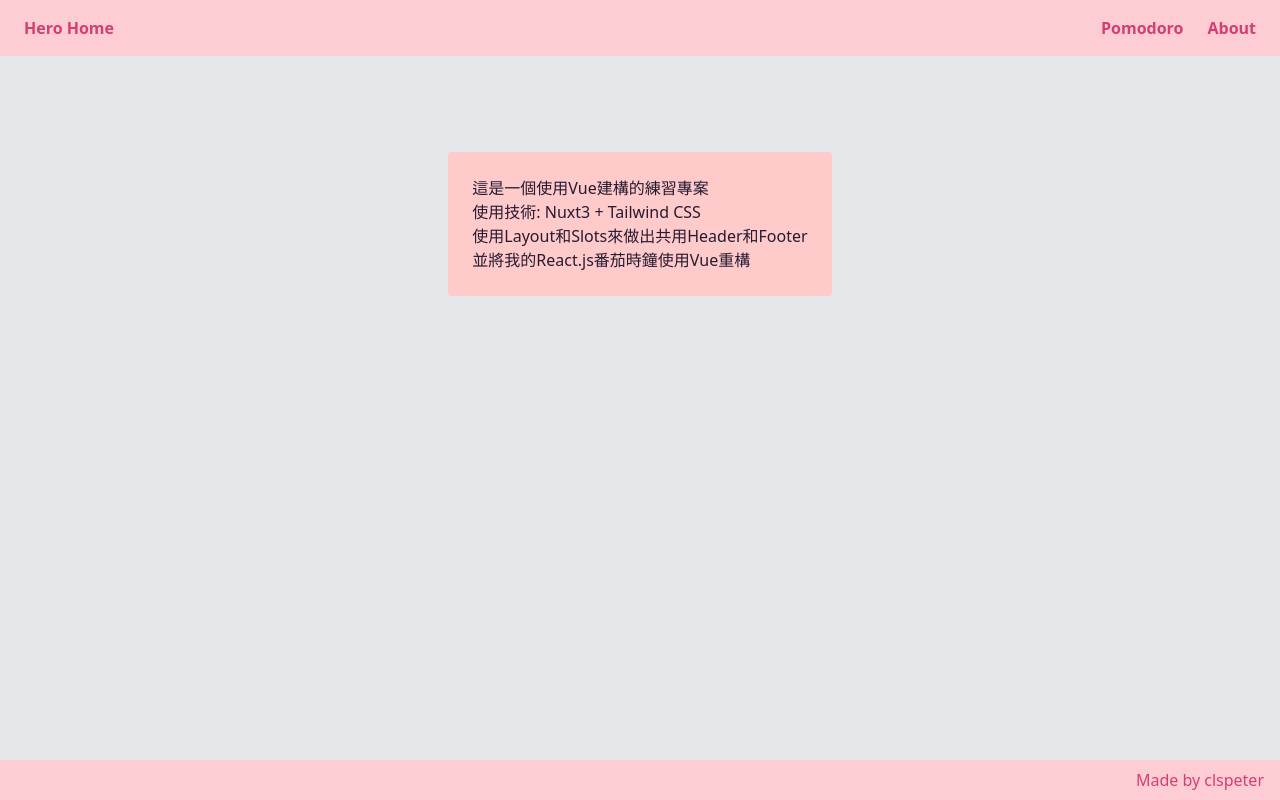
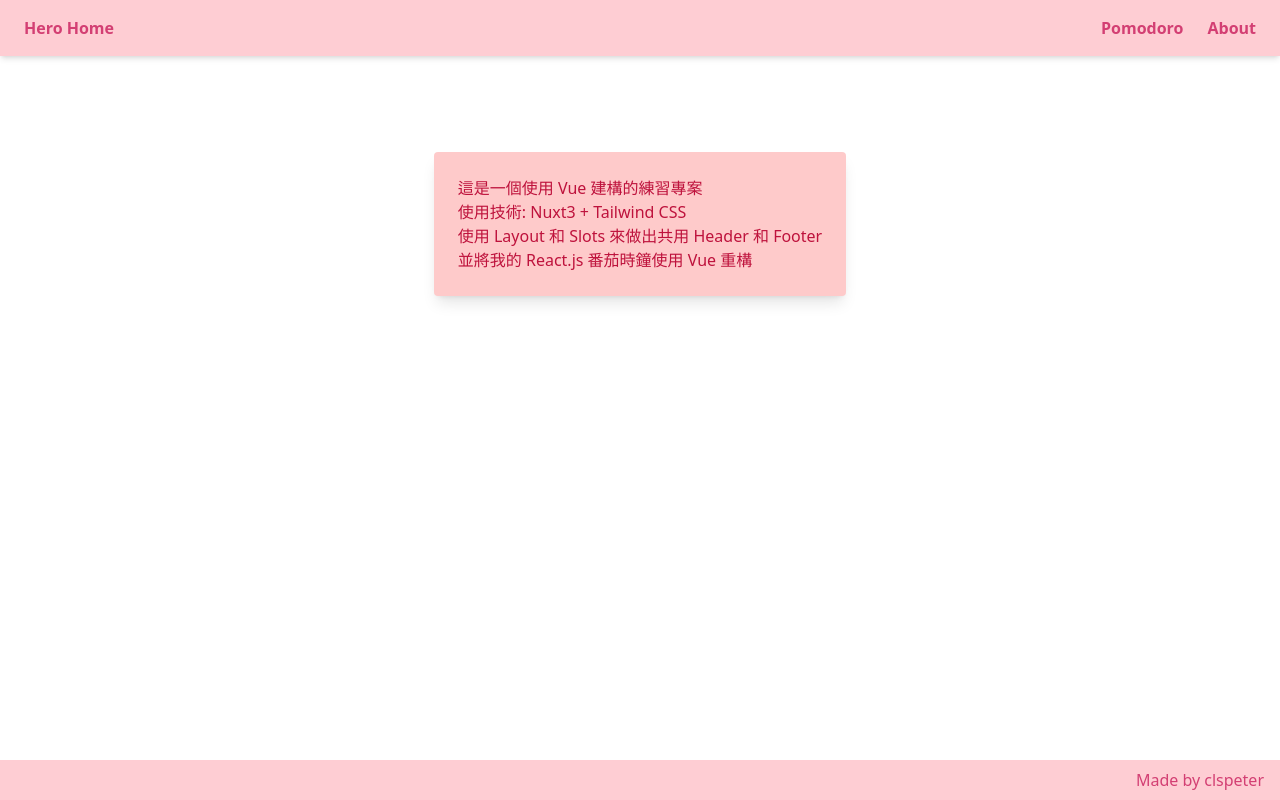
Before and after one commit to clspeter/nuxt-element-practice, a Nuxt app: page /about in a window 1280 px wide. Built offline with nearby package versions, Linux system fonts and the light colour scheme.

Commit message:
style for pages

```diff
--- a/pages/about.vue
+++ b/pages/about.vue
@@ -1,12 +1,12 @@
 <template>
-    <div class="py-24 bg-gray-200 grow">
+    <div class="py-24 grow">
         <div class="flex p-3 md:p-0">
-            <div class="items-center rounded bg-secondary mx-auto md:p-6 p-4">
-                <div class="text-neutral">
-                    這是一個使用Vue建構的練習專案
+            <div class="items-center rounded bg-secondary mx-auto md:p-6 p-4 shadow-lg">
+                <div class="text-rose-700">
+                    這是一個使用 Vue 建構的練習專案
                     <p>使用技術: Nuxt3 + Tailwind CSS</p>
-                    <p>使用Layout和Slots來做出共用Header和Footer</p>
-                    並將我的React.js番茄時鐘使用Vue重構
+                    <p>使用 Layout 和 Slots 來做出共用 Header 和 Footer</p>
+                    並將我的 React.js 番茄時鐘使用 Vue 重構
                 </div>
             </div>
         </div>
--- a/pages/index.vue
+++ b/pages/index.vue
@@ -1,5 +1,5 @@
 <template>
-    <div class="grow w-full bg-gray-200 flex">
+    <div class="grow w-full flex">
         <div class="m-auto">
             <VueWriter class="text-2xl md:text-5xl text-accent font-semibold"
                 :array="['<This_is_Peter />', 'WhoStartedToLearnVue.js']" :caret="cursor" />
--- a/pages/pomodoro.vue
+++ b/pages/pomodoro.vue
@@ -1,6 +1,6 @@
 <template>
-    <div class="grow bg-gray-200 text-netural md:p-0 p-4">
-        <div class="mx-auto mt-10 flex md:w-screen flex-col gap-2 rounded bg-secondary md:max-w-xl py-4 md:p-4">
+    <div class="grow text-rose-700 md:p-0 p-4">
+        <div class="mx-auto mt-10 flex md:w-screen flex-col gap-2 rounded bg-rose-200 md:max-w-xl py-4 md:p-4 shadow-lg">
             <div class="text-center text-3xl">Pomodoro Technique</div>
             <div class="flex flex-row justify-center text-2xl mb-2">
                 <div class="basis-32">
```
